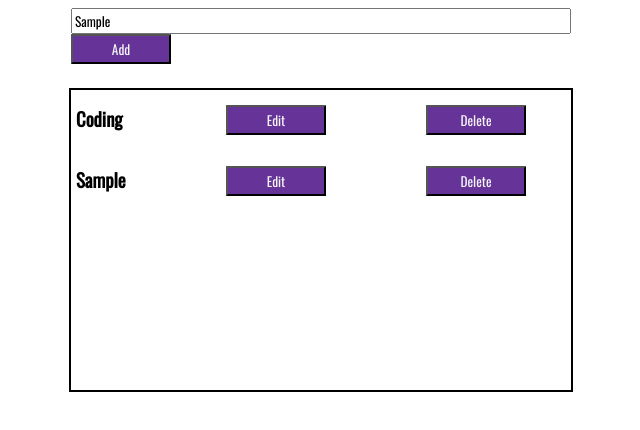
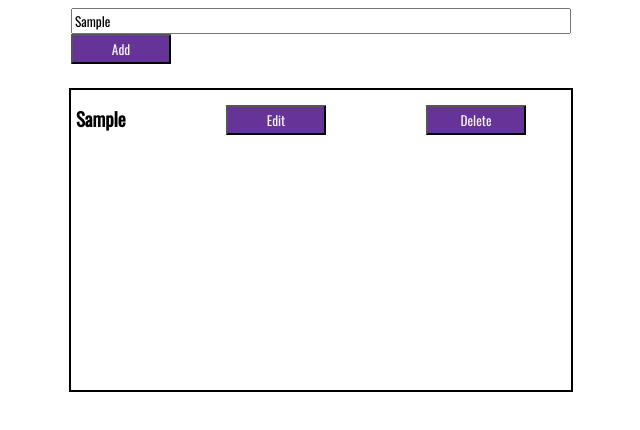
Before and after one commit to sinta3/dom-event2, a plain HTML site: page index.html in a window 1280 px wide. Both pictures are taken after typing "Sample" into the empty fields and a click on the button "Add". Shown: the whole page, without its empty margins (319-959 px from the left). Drawn offline with nearby package versions, Linux system fonts and the light colour scheme.

Commit message:
edit todolist in array

```diff
--- a/index.html
+++ b/index.html
@@ -17,13 +17,7 @@
             <button type="submit" id="submit">Add</button>
         </div>
         <br />
-        <div id="container">
-            <div class="content">
-                <h3>Coding</h3>
-                <button type="submit" id="edit">Edit</button>
-                <button type="submit" id="delete">Delete</button>
-            </div>
-        </div>
+        <div id="container"></div>
 
         <script src="./script.js"></script>
     </body>
--- a/script.js
+++ b/script.js
@@ -1,16 +1,25 @@
 let submit = document.getElementById("submit");
+let container = document.getElementById("container");
+let arr = [];
 
+//add
 function input() {
-    let todo = document.getElementById("todo").value;
-    let container = document.getElementById("container");
-
+    container.innerHTML = null;
+    arr.forEach((element, index) => {
+        //buat div
         let content = document.createElement("div");
         content.setAttribute("class", "content");
 
+        //tambah tombol dan content
         let create = document.createElement("h3");
+        create.setAttribute("id", `${element}`);
         let createB = document.createElement("button");
+        createB.setAttribute("id", `edit-${element}`);
         let createC = document.createElement("button");
+        createC.setAttribute("id", `delete-${element}`);
+        let createText = document.createTextNode(element);
 
+        //gabung semua
         container.appendChild(content);
         content.appendChild(create);
         content.appendChild(createB);
@@ -18,7 +27,35 @@ function input() {
 
         createB.innerHTML = "Edit";
         createC.innerHTML = "Delete";
-    create.innerHTML = ` ${todo}`;
+        create.appendChild(createText);
+        console.log(`${element}`);
+        //edit
+        createB.addEventListener("click", () => {
+            editList(index);
+        });
+        //delete
+        createC.addEventListener("click", () => {
+            deleteList(index);
+        });
+    });
 }
 
-submit.addEventListener("click", input);
+//edit
+editList = (index) => {
+    change = prompt("input change");
+    arr.splice(index, 1, change);
+    // console.log(arr);
+    input();
+};
+//delete
+deleteList = (index) => {
+    arr.splice(index, 1);
+    // console.log(arr);
+    input();
+};
+//add
+submit.addEventListener("click", () => {
+    let todo = document.getElementById("todo").value;
+    arr.push(todo);
+    input();
+});
```
Lines whose indentation alone changed are shown as unchanged.
